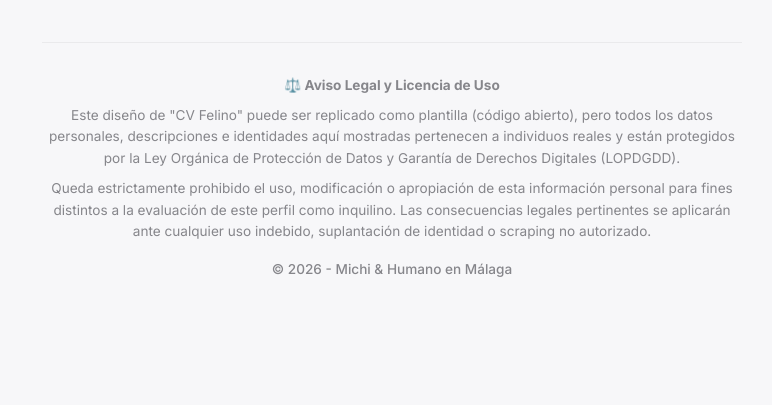
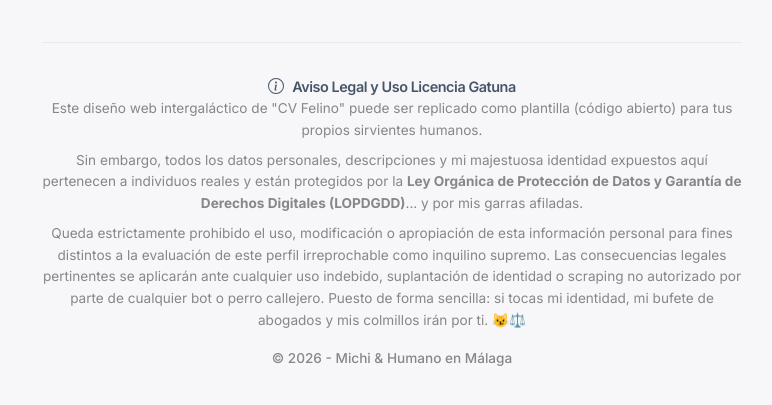
Before and after one commit to partybrasil/CV-Felino-Michi, a plain HTML site: page index.html in a window 1280 px wide. Shown: the part 2507-2912 px from the top of the page, without its empty margins (248-1020 px from the left). Before the commit the page ends 2852 px from the top, so only its background shows below. Drawn offline with Linux system fonts and the light colour scheme.

Commit message:
just update

```diff
--- a/index.html
+++ b/index.html
@@ -462,10 +462,24 @@
 
         <!-- Footer / Legal -->
         <footer class="legal fade-up">
-            <p><strong>⚖️ Aviso Legal y Licencia de Uso</strong></p>
-            <p>Este diseño de "CV Felino" puede ser replicado como plantilla (código abierto), pero todos los datos personales, descripciones e identidades aquí mostradas pertenecen a individuos reales y están protegidos por la Ley Orgánica de Protección de Datos y Garantía de Derechos Digitales (LOPDGDD).</p>
-            <p>Queda estrictamente prohibido el uso, modificación o apropiación de esta información personal para fines distintos a la evaluación de este perfil como inquilino. Las consecuencias legales pertinentes se aplicarán ante cualquier uso indebido, suplantación de identidad o scraping no autorizado.</p>
+            <div class="legal-notice">
+            <h4 style="margin-top:0; color:#475569; font-size:0.9rem; display:flex; align-items:center; justify-content:center; gap:8px;">
+                <svg width="16" height="16" fill="currentColor" viewBox="0 0 16 16"><path d="M8 15A7 7 0 1 1 8 1a7 7 0 0 1 0 14zm0 1A8 8 0 1 0 8 0a8 8 0 0 0 0 16z"/><path d="m8.93 6.588-2.29.287-.082.38.45.083c.294.07.352.176.288.469l-.738 3.468c-.194.897.105 1.319.808 1.319.545 0 1.178-.252 1.465-.598l.088-.416c-.2.176-.492.246-.686.246-.275 0-.375-.193-.304-.533L8.93 6.588zM9 4.5a1 1 0 1 1-2 0 1 1 0 0 1 2 0z"/></svg>
+                Aviso Legal y Uso Licencia Gatuna
+            </h4>
+            <p>
+                Este diseño web intergaláctico de "CV Felino" puede ser replicado como plantilla (código abierto) para tus propios sirvientes humanos.
+            </p>
+            <p>
+                Sin embargo, todos los datos personales, descripciones y mi majestuosa identidad expuestos aquí pertenecen a individuos reales y están protegidos por la <strong>Ley Orgánica de Protección de Datos y Garantía de Derechos Digitales (LOPDGDD)</strong>... y por mis garras afiladas.
+            </p>
+            <p>
+                Queda estrictamente prohibido el uso, modificación o apropiación de esta información personal para fines distintos a la evaluación de este perfil irreprochable como inquilino supremo. Las consecuencias legales pertinentes se aplicarán ante cualquier uso indebido, suplantación de identidad o scraping no autorizado por parte de cualquier bot o perro callejero. Puesto de forma sencilla: si tocas mi identidad, mi bufete de abogados y mis colmillos irán por ti. 😼⚖️
+            </p>
+        </div>
+        <p style="text-align: center; margin-top: 15px;">
             <span><a href="Modelos_Alternativos/index.html" style="color: inherit; text-decoration: none; transition: color 0.3s;" onmouseover="this.style.color='var(--accent-blue)'" onmouseout="this.style.color='inherit'">&copy; 2026 - Michi & Humano en Málaga</a></span>
+        </p>
         </footer>
 
     </main>
```
Also changed, not shown: README.md.
